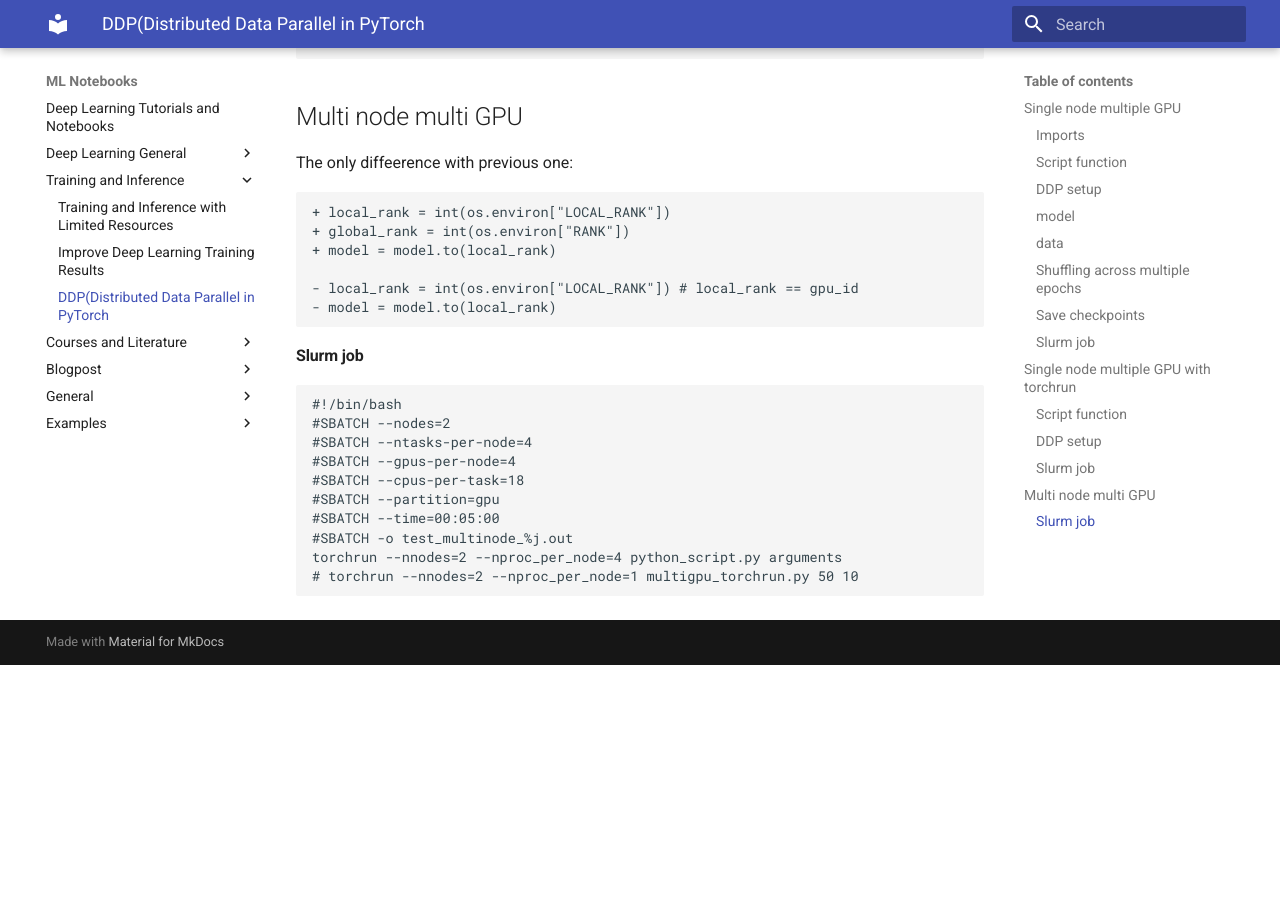
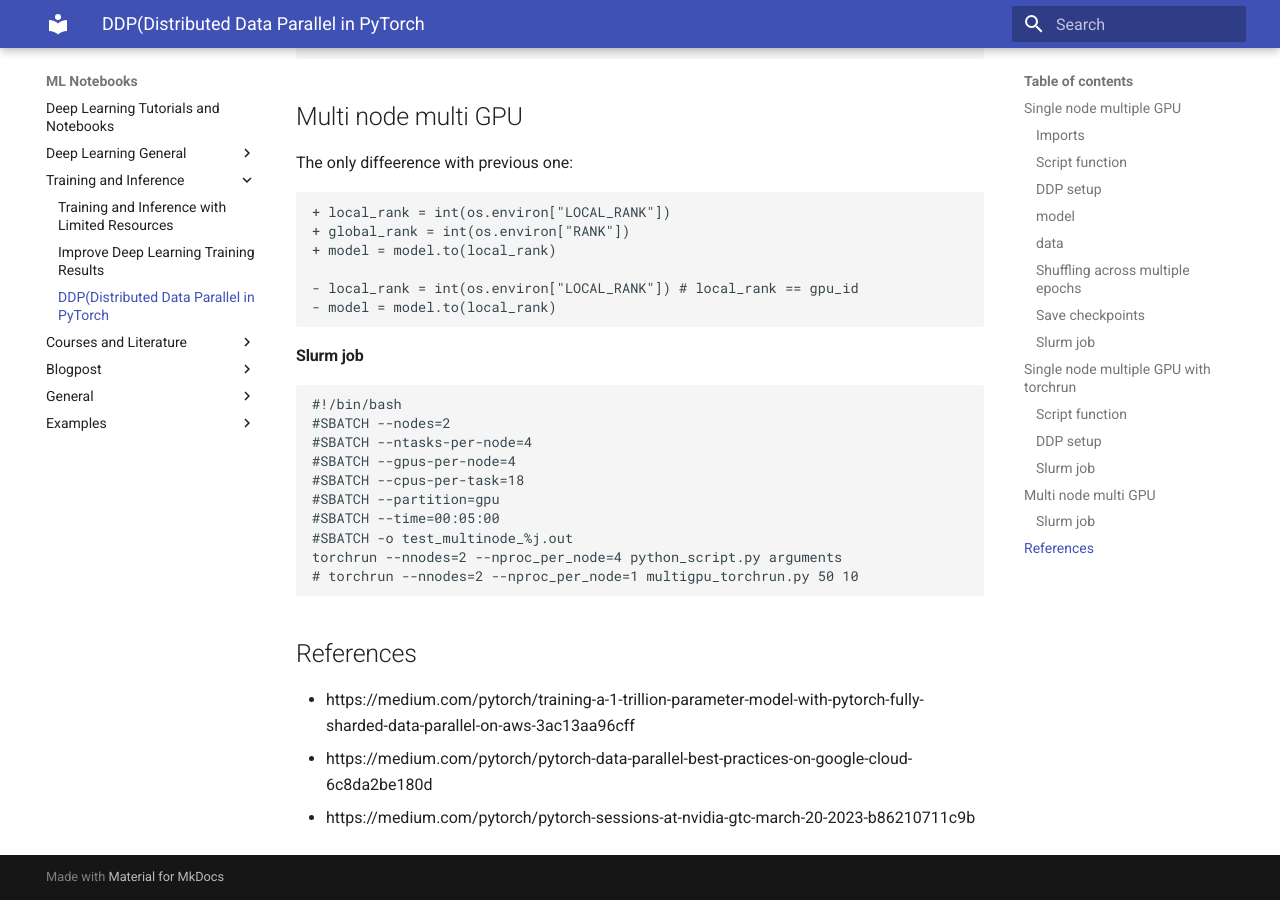
Before and after one commit to fkariminejadasl/ml-notebooks, an MkDocs documentation site: the page built from docs/ddp.md, in a window 1280 px wide and 900 px high, scrolled down 2667 px. Built offline with MkDocs 1.6.1 and Material for MkDocs 9.7.7, drawn with Linux system fonts in a browser that asks for light colours; before the commit the page ends 3332 px from its top, so only the background shows below that.

Commit message:
update docs

````diff
--- a/docs/ddp.md
+++ b/docs/ddp.md
@@ -147,3 +147,9 @@
 torchrun --nnodes=2 --nproc_per_node=4 python_script.py arguments
 # torchrun --nnodes=2 --nproc_per_node=1 multigpu_torchrun.py 50 10
 ```
+
+## References
+
+- https://medium.com/pytorch/training-a-1-trillion-parameter-model-with-pytorch-fully-sharded-data-parallel-on-aws-3ac13aa96cff
+- https://medium.com/pytorch/pytorch-data-parallel-best-practices-on-google-cloud-6c8da2be180d
+- https://medium.com/pytorch/pytorch-sessions-at-nvidia-gtc-march-20-2023-b86210711c9b
````
Also changed, not shown: docs/companies.md (+4 -0 lines), docs/tasks.md (+2 -2 lines).
